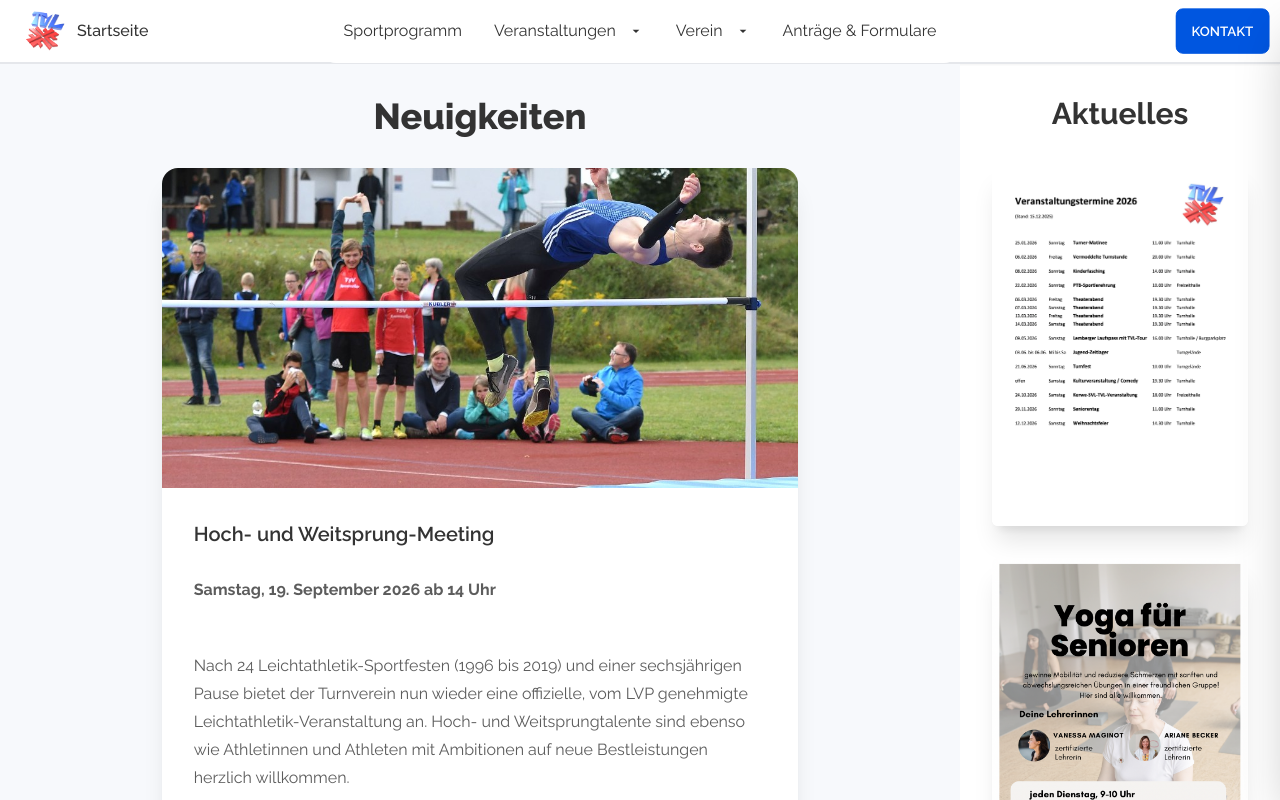
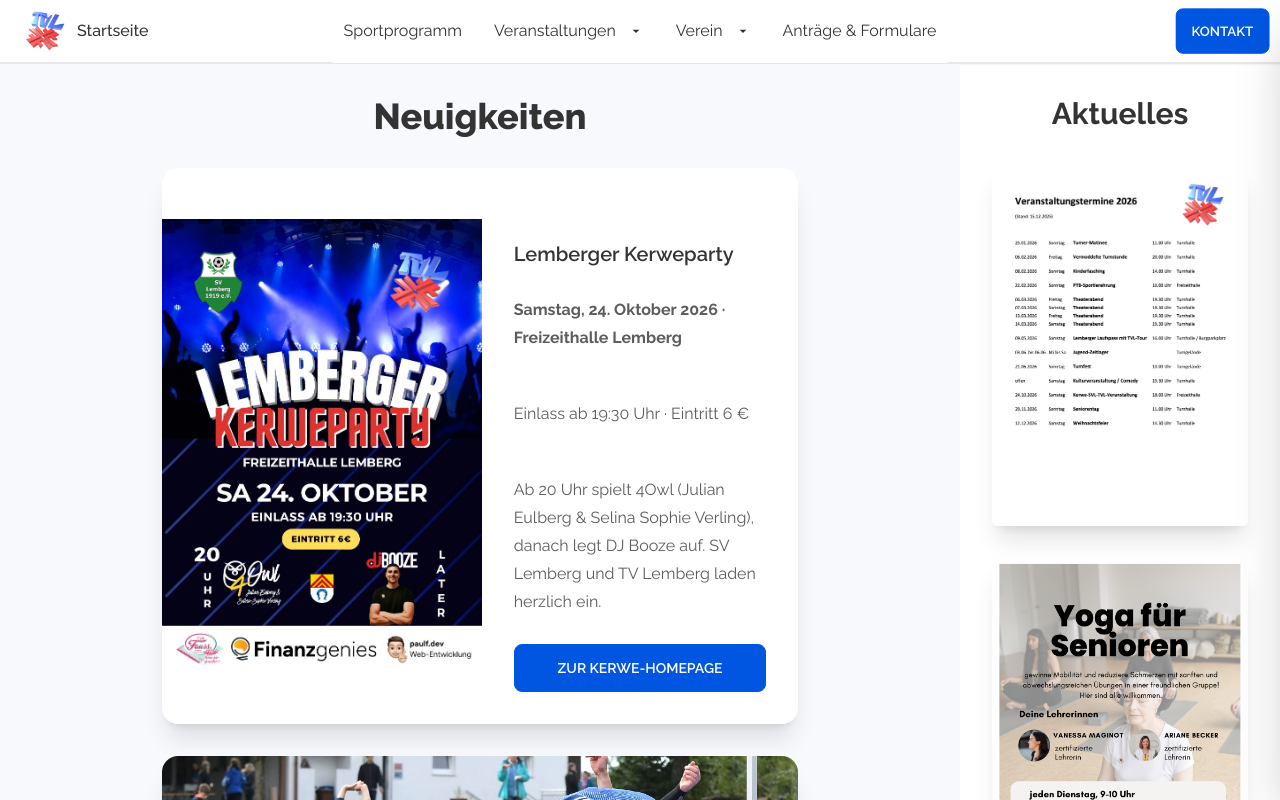
Before and after one commit to paulf98/tvlemberg, a Next.js app: page / in a window 1280 px wide. Built offline with nearby package versions, Linux system fonts and the light colour scheme.

Commit message:
feat: add Lemberger Kerweparty event details and poster image

```diff
--- a/src/pages/index.tsx
+++ b/src/pages/index.tsx
@@ -7,6 +7,7 @@ import Volleyball from '../../public/images/Volleyball.jpg';
 import VolleyballTVL from '../../public/images/Volleyball-TVL.jpg';
 import HeimatLieben from '../../public/images/HeimatLieben2026.jpg';
 import Hochsprung from '../../public/images/hoch-weitsprung-meeting.png';
+import Kerwe from '../../public/images/Kerweplakat.jpg';
 import CardVertical from '../components/CardVertical';
 import Image from 'next/image';
 import Link from 'next/link';
@@ -16,6 +17,24 @@ export default function Home() {
 		<div className='prose mx-auto'>
 			<h1 className='text-center mb-8'>Neuigkeiten</h1>
 			<div className='flex flex-col items-center justify-center gap-8'>
+				{/* Lemberger Kerweparty */}
+				<CardVertical
+					title='Lemberger Kerweparty'
+					text={
+						<>
+							<p className='font-bold'>Samstag, 24. Oktober 2026 · Freizeithalle Lemberg</p>
+							<p>Einlass ab 19:30 Uhr · Eintritt 6 €</p>
+							<p>
+								Ab 20 Uhr spielt 4Owl (Julian Eulberg &amp; Selina Sophie Verling), danach legt
+								DJ Booze auf. SV Lemberg und TV Lemberg laden herzlich ein.
+							</p>
+						</>
+					}
+					image={Kerwe}
+					link='https://kerwe.lemberg-pfalz.info/'
+					linkText='Zur Kerwe-Homepage'
+				/>
+
 				{/* Hoch- und Weitsprung-Meeting */}
 				<div className='card bg-base-100 shadow-xl overflow-hidden'>
 					<Image
```
Also changed, not shown: public/images/Kerweplakat.jpg (added).
